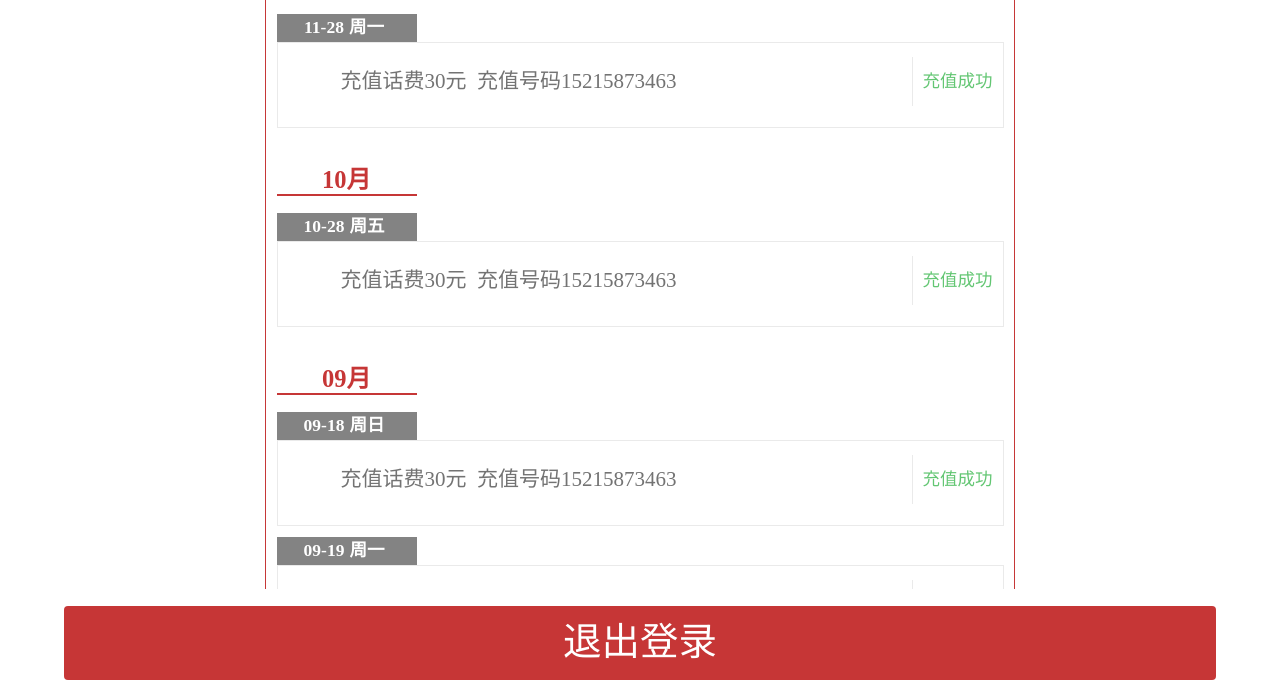
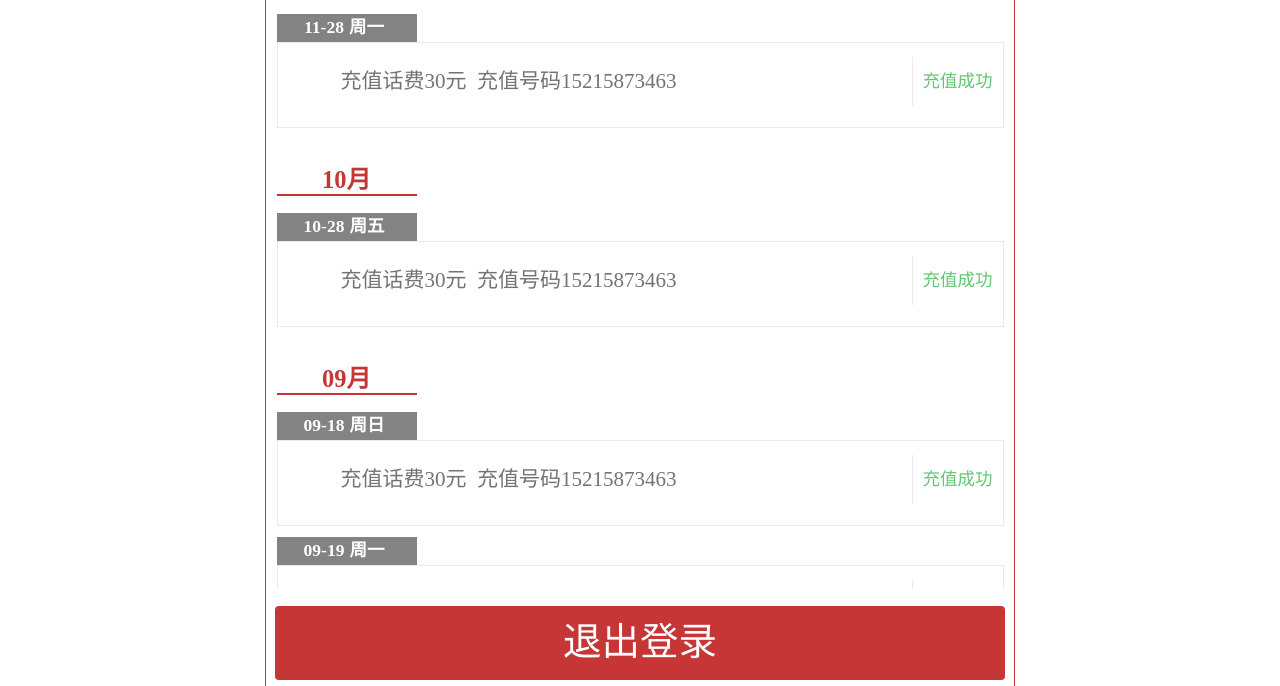
Before and after one commit to TYmembers/TYproject, a website: page Manchong/webhtml/record.html in a window 1280 px wide. Shown: the part 103-789 px from the top of the page. Drawn offline with Linux system fonts and the light colour scheme; a web font is replaced by a local one.

Commit message:
充值记录的退出按钮变长

```diff
--- a/Manchong/css/less.css
+++ b/Manchong/css/less.css
@@ -516,13 +516,14 @@ html:hover {
   color: #999999;
 }
 .record .btnBox {
+  max-width: 730px;
   position: fixed;
   bottom: 0;
   left: 50%;
   transform: translateX(-50%);
   padding: 0.5rem 0;
   background: #fff;
-  width: 90%;
+  width: 100%;
 }
 .record .btnBox .logOut {
   display: inline-block;
--- a/Manchong/gulpfile.js
+++ b/Manchong/gulpfile.js
@@ -7,13 +7,13 @@ gulp.task('lessIn',function(){
     gulp.src('less/less.less')
         .pipe(less())
         .pipe(gulp.dest('css'))
-})
+});
 
 gulp.task('img',function(){
     gulp.src('./img/*')
         .pipe(imageisux('./image',true))
-})
+});
 
 gulp.task('watchLess',function(){
     gulp.watch('less/*.less',['lessIn'])
-})
+});
```
Also changed, not shown: Manchong/webhtml/record.html (+1 -1 lines).
